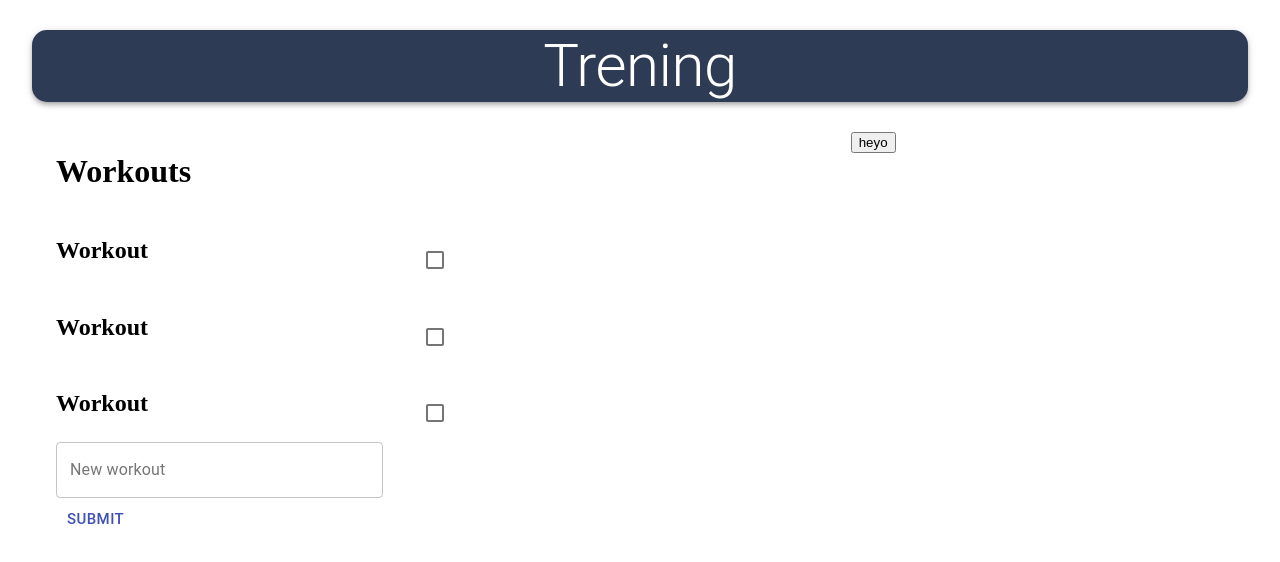
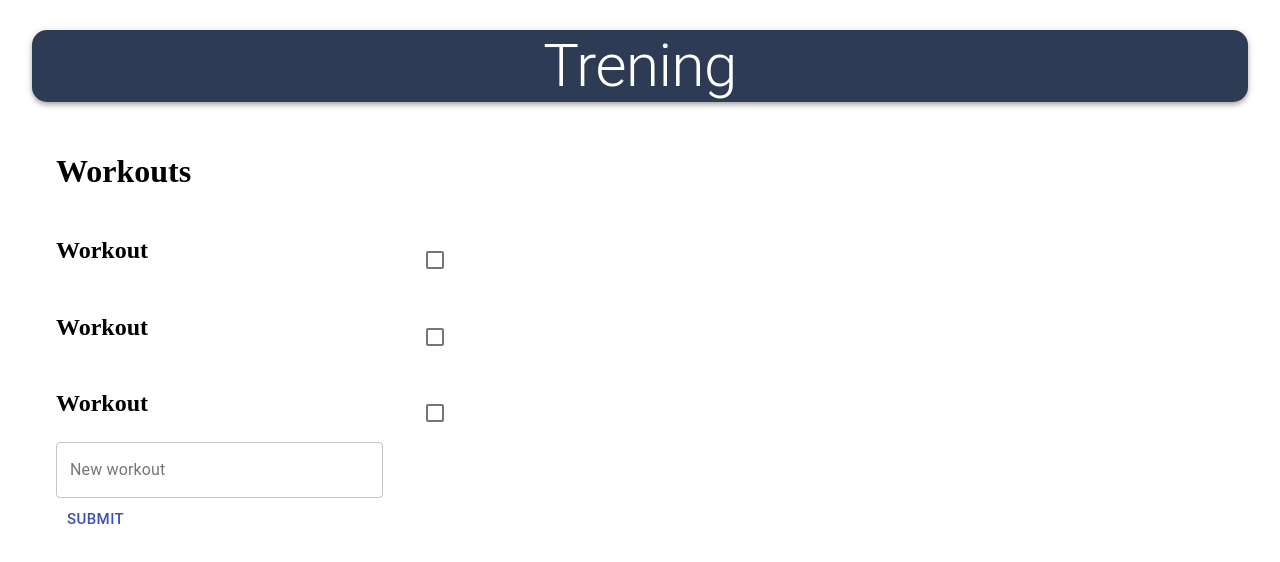
Before and after one commit to PetterDalen/training, a React (Create React App) app in the folder client/: page / in a window 1280 px wide. Shown: the top 562 px of the page. Built offline with nearby package versions, Linux system fonts and the light colour scheme; no server answers.

Commit message:
delete button

```diff
--- a/client/src/App.js
+++ b/client/src/App.js
@@ -27,9 +27,6 @@ const App = () => {
                             <Workouts />
                         </Grid>
                         <Grid item xs={12} sm={4}>
-                            <button>
-                                heyo
-                            </button>
                         </Grid>
                     </Grid>
                 </Container>
```
